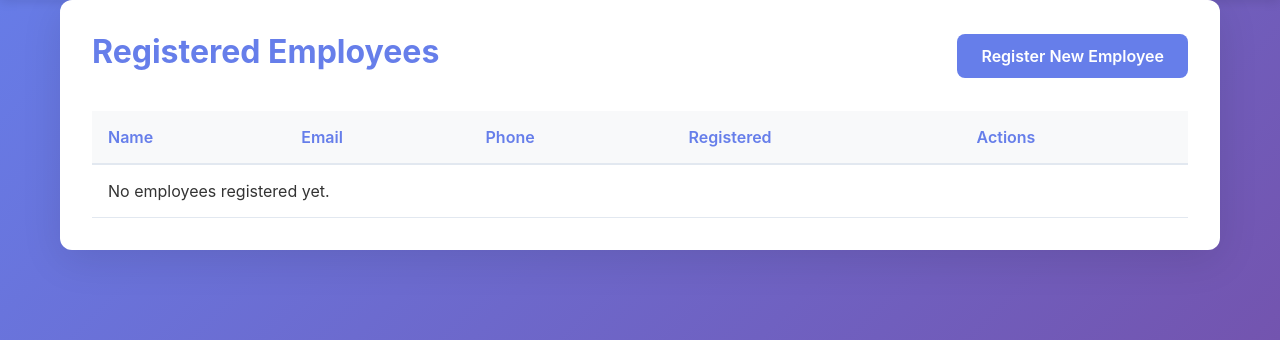
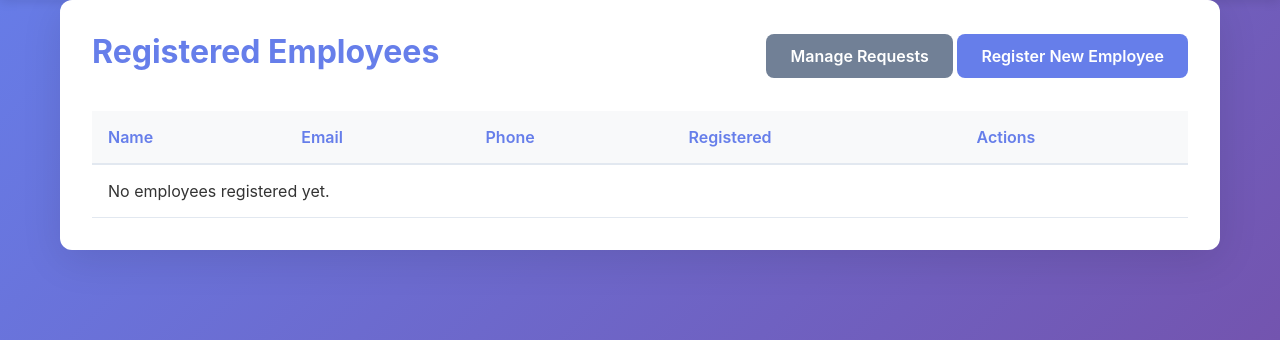
Before and after one commit to ShristiDCJ/Faceoffice, a Flask app: page /admin/employees in a window 1280 px wide. Shown: the part 88-428 px from the top of the page. Run offline with Flask 3, Linux system fonts and the light colour scheme; data that the repository does not hold is empty.

Commit message:
Update admin_employees.html

```diff
--- a/app/templates/admin_employees.html
+++ b/app/templates/admin_employees.html
@@ -6,7 +6,10 @@
 <div class="page-container admin-page">
     <div class="admin-header">
         <h2>Registered Employees</h2>
-        <a href="/admin/register" class="btn btn-primary">Register New Employee</a>
+        <div>
+            <a href="/admin/requests" class="btn btn-secondary">Manage Requests</a>
+            <a href="/admin/register" class="btn btn-primary">Register New Employee</a>
+        </div>
     </div>
 
     <div class="employees-container">
```
